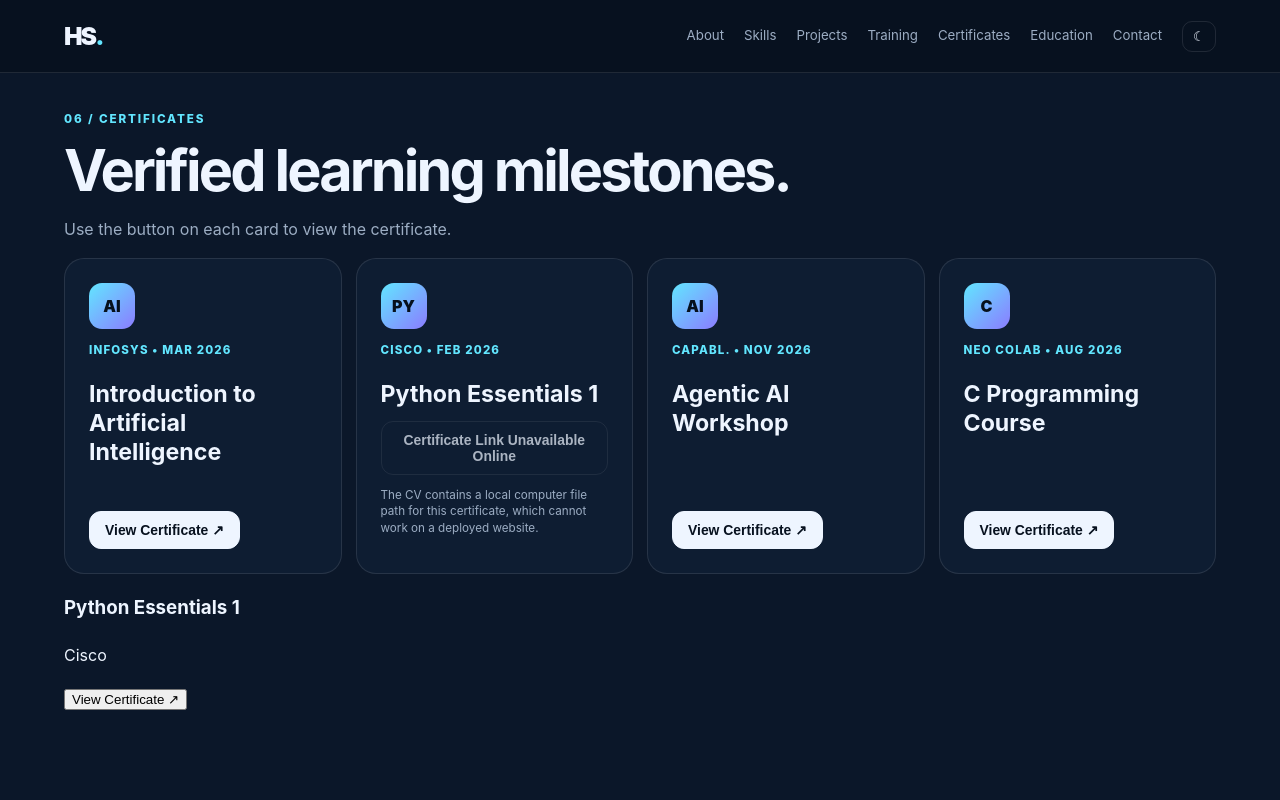
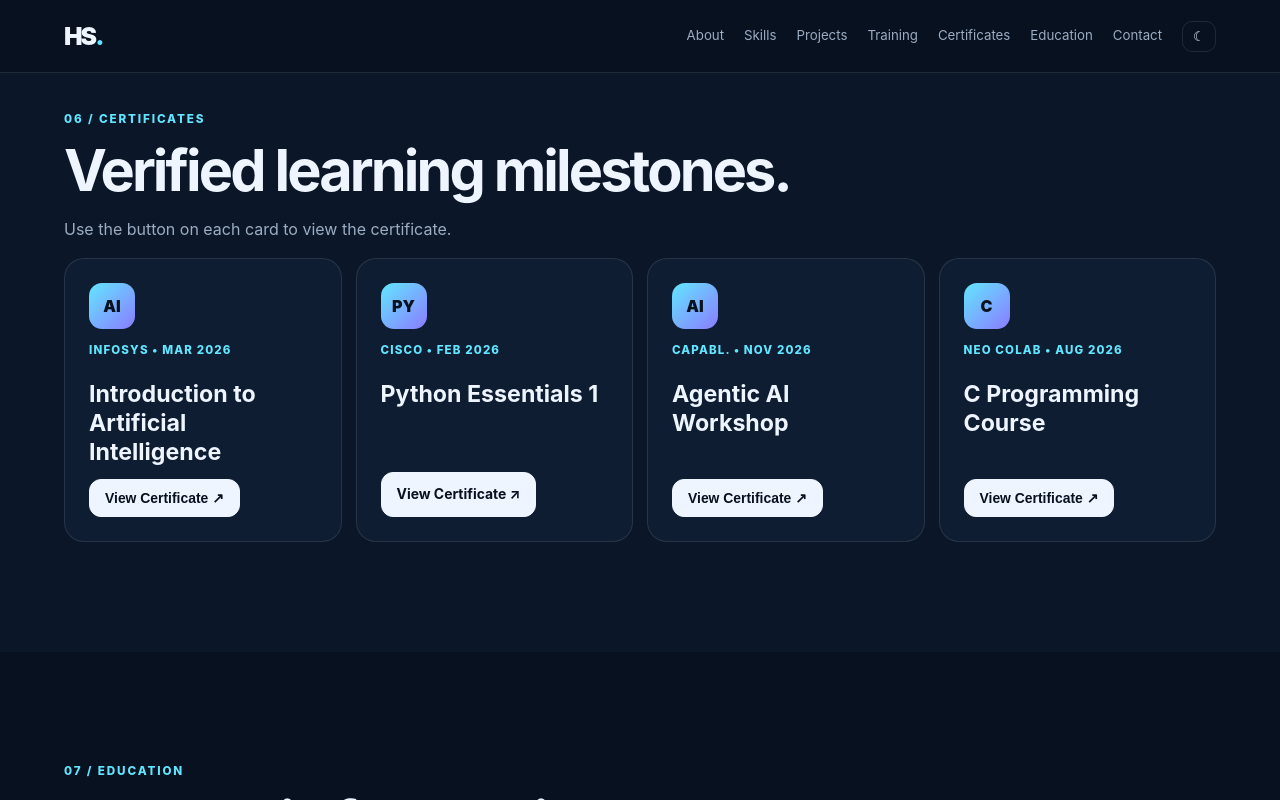
Before and after one commit to Harshdeepsingh2410/Portfolio, a plain HTML site: page index.html in a window 1280 px wide. Both pictures are taken after a click on the link "Certificates". Shown: the part 4587-5387 px from the top of the page. Drawn offline with Linux system fonts and the light colour scheme.

Commit message:
Add files via upload

```diff
--- a/index.html
+++ b/index.html
@@ -1,6 +1,9 @@
 <!DOCTYPE html>
 <html lang="en">
 <head>
+  <meta http-equiv="Cache-Control" content="no-cache, no-store, must-revalidate">
+  <meta http-equiv="Pragma" content="no-cache">
+  <meta http-equiv="Expires" content="0">
   <meta charset="UTF-8">
   <meta name="viewport" content="width=device-width, initial-scale=1.0">
   <meta name="description" content="Professional portfolio of Harshdeep Singh, B.Tech CSE student focused on software and backend engineering.">
@@ -148,7 +151,7 @@
           </p>
           <div class="chips"><span>HTML5</span><span>CSS3</span><span>JavaScript</span><span>DOM</span></div>
           <div class="project-actions">
-            <a class="btn btn-primary github-link" href="https://github.com/Harshdeepsingh2410/responsive-web-calculator%20%20%20%20%20%20%20%20%20%20%20%20%20%20%20%20%20%20%20%20%20%20%20%20%20%20%20%20%20%20%20%20%20%20%20%20%20%20%20%20%20%20%20%20%20%20%20%20%20%20%20%20%20%20%20%20%20%20%20%20%20" target="_blank" rel="noopener">Check on GitHub ↗</a>
+            <a class="btn btn-primary github-link" href="https://harshdeepsingh2410.github.io/responsive-web-calculator/" target="_blank" rel="noopener noreferrer" onclick="window.open(this.href, '_blank', 'noopener'); return false;">Open Live Calculator ↗</a>
             <button class="btn btn-secondary details-btn" data-project="calculator">Details</button>
           </div>
         </article>
@@ -164,7 +167,7 @@
           </p>
           <div class="chips"><span>HTML5</span><span>CSS3</span><span>JavaScript</span><span>DOM</span></div>
           <div class="project-actions">
-            <a class="btn btn-primary github-link" href="https://harshdeepsingh2410.github.io/memory-card-game/" target="_blank" rel="noopener">Check on GitHub ↗</a>
+            <a class="btn btn-primary github-link" href="https://harshdeepsingh2410.github.io/memory-card-game/" target="_blank" rel="noopener noreferrer" onclick="window.open(this.href, '_blank', 'noopener'); return false;">Open Memory Game ↗</a>
             <button class="btn btn-secondary details-btn" data-project="memory">Details</button>
           </div>
         </article>
@@ -256,8 +259,9 @@
             <div class="certificate-mark">PY</div>
             <p class="project-date">CISCO • FEB 2026</p>
             <h3>Python Essentials 1</h3>
-            <button class="btn btn-secondary unavailable-btn">Certificate Link Unavailable Online</button>
-            <p class="small-note">The CV contains a local computer file path for this certificate, which cannot work on a deployed website.</p>
+            <a class="btn btn-primary certificate-link"
+               href="https://drive.google.com/file/d/1wAvQ_Nea9vQt35VZ7qE8B1fJMFlDgyRN/view?usp=drive_link"
+               target="_blank" rel="noopener noreferrer" onclick="window.open(this.href, '_blank', 'noopener'); return false;">View Certificate ↗</a>
           </article>
 
           <article class="certificate-card reveal">
@@ -274,7 +278,7 @@
             <button class="btn btn-primary certificate-btn" data-title="C Programming Course" data-url="https://drive.google.com/file/d/1OGmzu8Z1zjXUPAtSVWsQIXuZAbiyuHwx/view?usp=drive_link">View Certificate ↗</button>
           </article>
         </div>
-      <div class="card cert"><h3>Python Essentials 1</h3><p>Cisco</p><button class="primary certbtn" data-title="Python Essentials 1" data-url="https://drive.google.com/file/d/1wAvQ_Nea9vQt35VZ7qE8B1fJMFlDgyRN/view?usp=drive_link">View Certificate ↗</button></div></div>
+      </div>
     </section>
 
     <!-- EDUCATION -->
--- a/script.js
+++ b/script.js
@@ -117,3 +117,20 @@ document.addEventListener("keydown", e => {
     $("#certificatePreview").innerHTML = "";
   }
 });
+
+
+// Reliable external link handling for deployed portfolio buttons.
+document.addEventListener("click", function (event) {
+  const link = event.target.closest('a[href]');
+  if (!link) return;
+
+  const destinations = [
+    "https://harshdeepsingh2410.github.io/responsive-web-calculator/",
+    "https://harshdeepsingh2410.github.io/memory-card-game/",
+    "https://drive.google.com/file/d/1wAvQ_Nea9vQt35VZ7qE8B1fJMFlDgyRN/view?usp=drive_link"
+  ];
+
+  if (destinations.includes(link.href)) {
+    event.stopPropagation();
+  }
+}, true);
```
Also changed, not shown: 1 other file.
